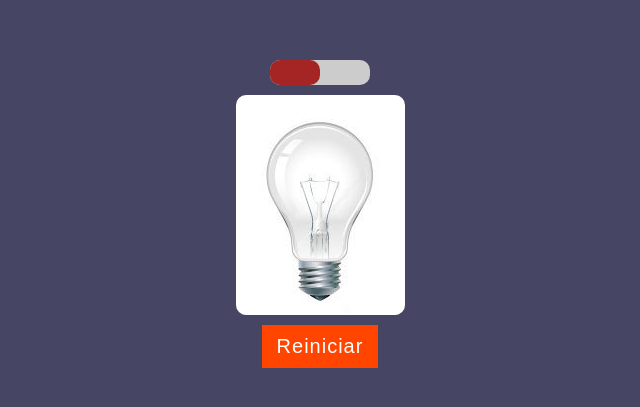
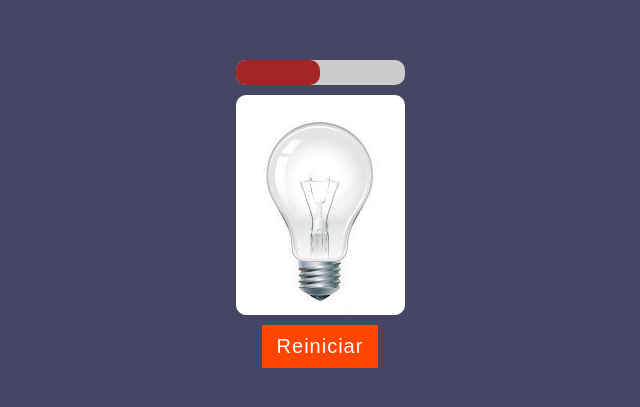
Before and after one commit to Jo-Alves/desafio-vue-js, a plain HTML site: page 2º Versão/public/index.html in a window 1280 px wide. Shown: the part 195-602 px from the top of the page, without its empty margins (320-960 px from the left). Drawn offline with Linux system fonts and the light colour scheme; files whose address does not match are found by name.

Commit message:
alteração do tamanho do checkbox

```diff
--- a/2º Versão/assets/src/css/style.css
+++ b/2º Versão/assets/src/css/style.css
@@ -8,7 +8,7 @@ label{
 }
 
 span {
-    width: 100px;
+    width: 169px;
     height: 25px;
     display: flex;
     border-radius: 10px;
@@ -25,7 +25,7 @@ input {
 
 span::before {
     content: "";
-    width: 50px;
+    width: 50%;
     height: 100%;
     background-color: rgb(165, 37, 37);
     border-radius: 10px;
```
